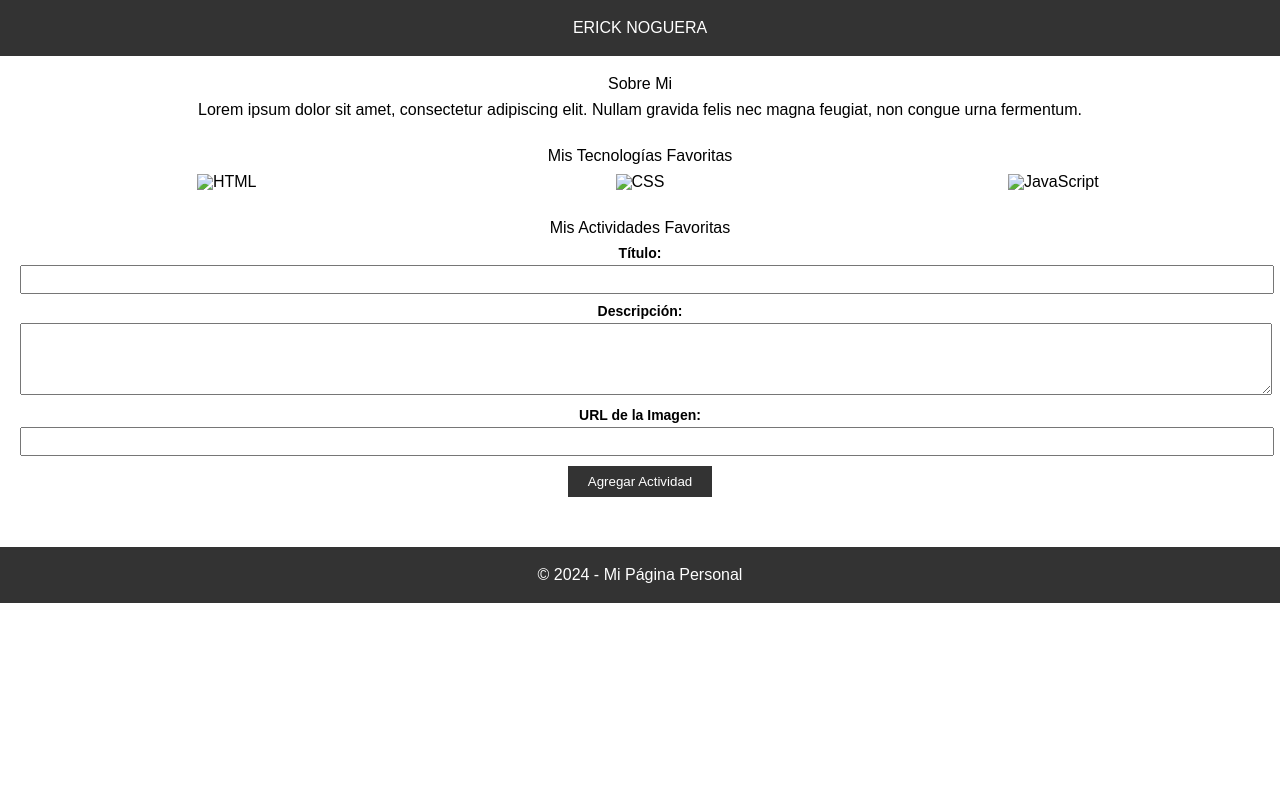
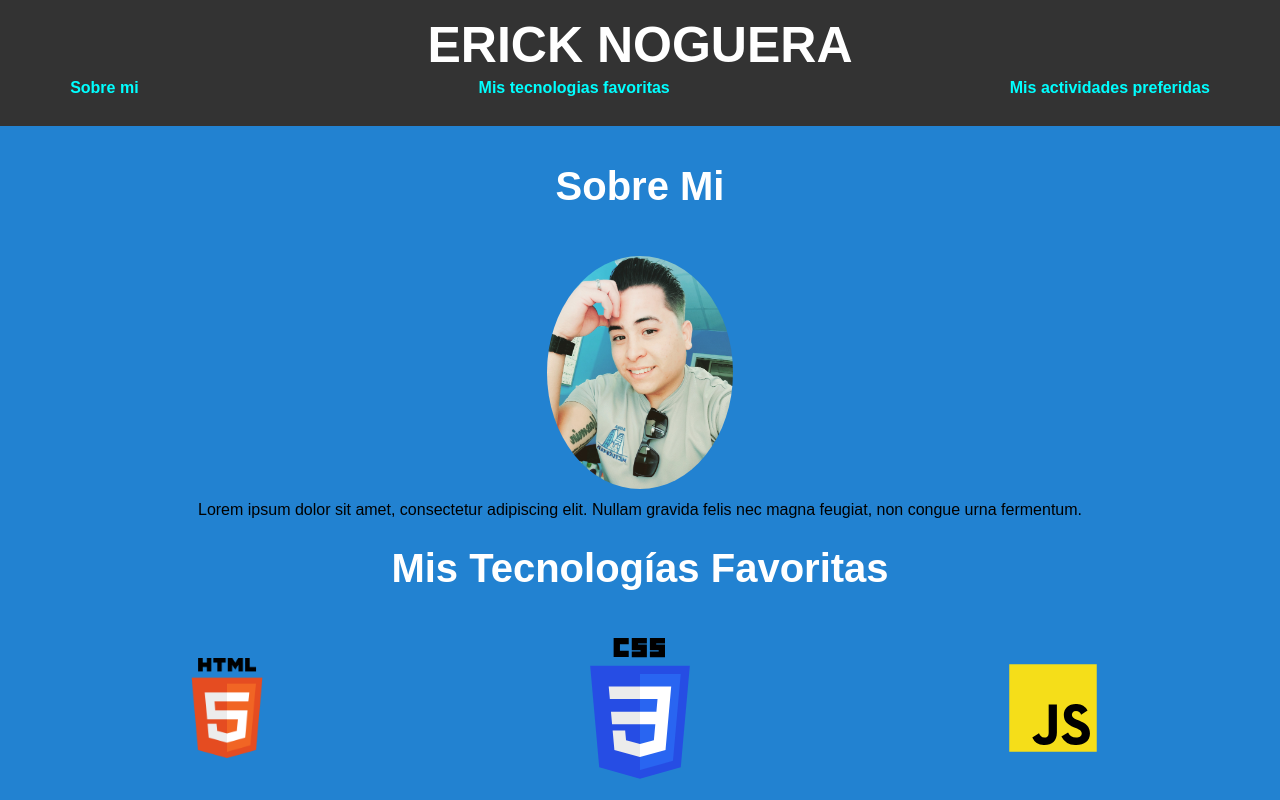
Before and after one commit to ErickNoguera/aboutme, a website: page index.html in a window 1280 px wide. Shown: the top 800 px of the page. Drawn offline with Linux system fonts and the light colour scheme.

Commit message:
avamces al dia martes

```diff
--- a/index.html
+++ b/index.html
@@ -1,46 +1,35 @@
-<!-- <!DOCTYPE html>
-<html lang="en">
+<!DOCTYPE html>
+<html lang="es">
 <head>
     <meta charset="UTF-8">
     <meta name="viewport" content="width=device-width, initial-scale=1.0">
     <link rel="stylesheet" href="styles/reset.css">
     <link rel="stylesheet" href="styles/styles.css">
-    <title>Document</title>
-</head>
-<body>
-    <h1>ERICK</h1>
-</body>
-</html> -->
-
-
-
-<!DOCTYPE html>
-<html lang="es">
-<head>
-    <meta charset="UTF-8">
-    <meta name="viewport" content="width=device-width, initial-scale=1.0">
     <title>Erick Noguera</title>
-    <link rel="stylesheet" href="styles/reset.css">
-    <link rel="stylesheet" href="styles/styles.css">
 </head>
 <body>
     <header>
         <h1>ERICK NOGUERA</h1>
+        <nav class="nav-enlaces">
+            <a href="#" class="mi-enlace">Sobre mi</a>
+            <a href="#" class="mi-enlace">Mis tecnologias favoritas</a>
+            <a href="#" class="mi-enlace">Mis actividades preferidas</a>
+        </nav>
     </header>
 
     <main>
         <section id="sobre-mi">
             <h2>Sobre Mi</h2>
+            <div class="mi-foto"><img src="assets/IMG_20210914_121731_077.jpg" alt="MIFOTO"></div>
             <p>Lorem ipsum dolor sit amet, consectetur adipiscing elit. Nullam gravida felis nec magna feugiat, non congue urna fermentum.</p>
         </section>
 
         <section id="mis-tecnologias-favoritas">
             <h2>Mis Tecnologías Favoritas</h2>
             <div class="tecnologias">
-                <div class="tecnologia"><img src="html_logo.png" alt="HTML"></div>
-                <div class="tecnologia"><img src="css_logo.png" alt="CSS"></div>
-                <div class="tecnologia"><img src="javascript_logo.png" alt="JavaScript"></div>
-                <!-- Agrega más tecnologías según sea necesario -->
+                <div class="tecnologia"><img src="assets/HTML5_logo_and_wordmark.svg - copia.png" alt="HTML"></div>
+                <div class="tecnologia"><img src="assets/logos--css-3.svg" alt="CSS"></div>
+                <div class="tecnologia"><img src="assets/vscode-icons--file-type-js-official.svg" alt="JavaScript"></div>
             </div>
         </section>
 
@@ -55,6 +44,7 @@
                 <input type="url" id="url-imagen" name="url-imagen" required>
                 <button type="submit">Agregar Actividad</button>
             </form>
+            <h2>Estas son mis actividades favoritas</h2>
             <div id="actividades-container"></div>
         </section>
     </main>
--- a/styles/styles.css
+++ b/styles/styles.css
@@ -1,5 +1,6 @@
 /* Estilos generales */
 body {
+    background-color: rgb(34, 130, 209);
     font-family: Arial, sans-serif;
     margin: 0;
     padding: 0;
@@ -7,9 +8,11 @@ body {
 
 header, footer {
     background-color: #333;
-    color: #fff;
     padding: 20px;
     text-align: center;
+    color: #fff;
+    font-weight: bold;
+    margin: 0 0 20px 0;
 }
 
 main {
@@ -21,13 +24,44 @@ section {
     text-align: center;
 }
 
+h1 {
+    align-items: center;
+    font-size: 50px;
+}
+
+
+
 h2 {
+    margin-bottom: 50px;
+    color: #fff;
+    font-size: 40px;
+    font-weight: bold;
+}
+
+
+.nav-enlaces{
+    display: flex;
+    justify-content: center;
+    gap: 300px;
+}
+
+.mi-enlace {
+    color: aqua;
+    text-decoration: none;
+    padding: 10px 20px;
+}
+
+.mi-foto img{
+    max-width: 15%;
     margin-bottom: 10px;
+    border-radius: 50%;
 }
 
 /* Estilos para las tecnologías favoritas */
 .tecnologias {
     display: flex;
+    text-decoration: none;
+    font-weight: bold;
     justify-content: space-around;
     align-items: center;
 }
@@ -43,18 +77,21 @@ h2 {
 
 /* Estilos para las actividades favoritas */
 #actividad-form {
+    background-color:#b3adad;
     margin-bottom: 20px;
+    padding: 5px;
 }
 
 #actividad-form label {
-    display: block;
-    margin-bottom: 5px;
+    width: 100%;
+    margin-bottom: 10px;
     font-weight: bold;
     font-size: 14px;
 }
 
 #actividad-form input,
 #actividad-form textarea {
+    background-color: #f5f3f3;
     width: 100%;
     margin-bottom: 10px;
     padding: 5px;
```
Also changed, not shown: assets/HTML5_logo_and_wordmark.svg - copia.png (added), assets/IMG_20210914_121731_077.jpg (added), assets/logos--css-3.svg (added), assets/vscode-icons--file-type-js-official.svg (added).
